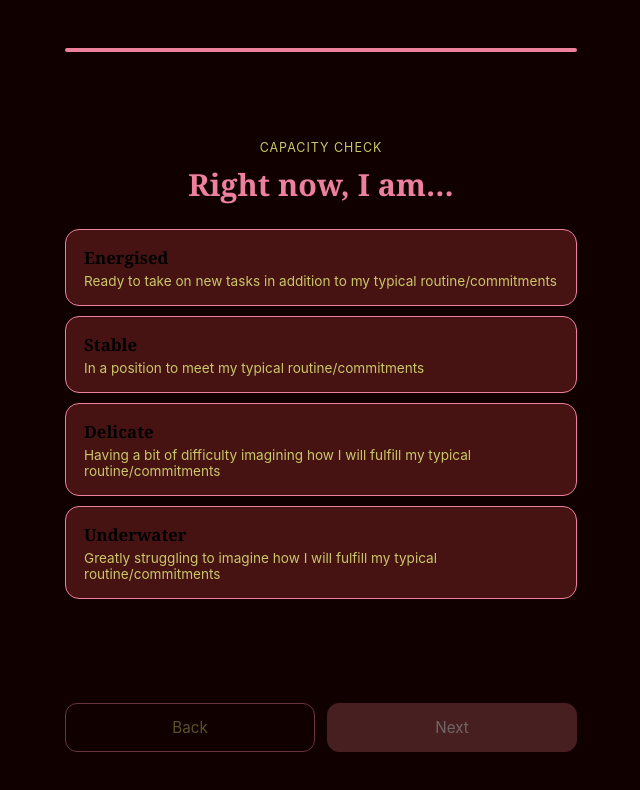
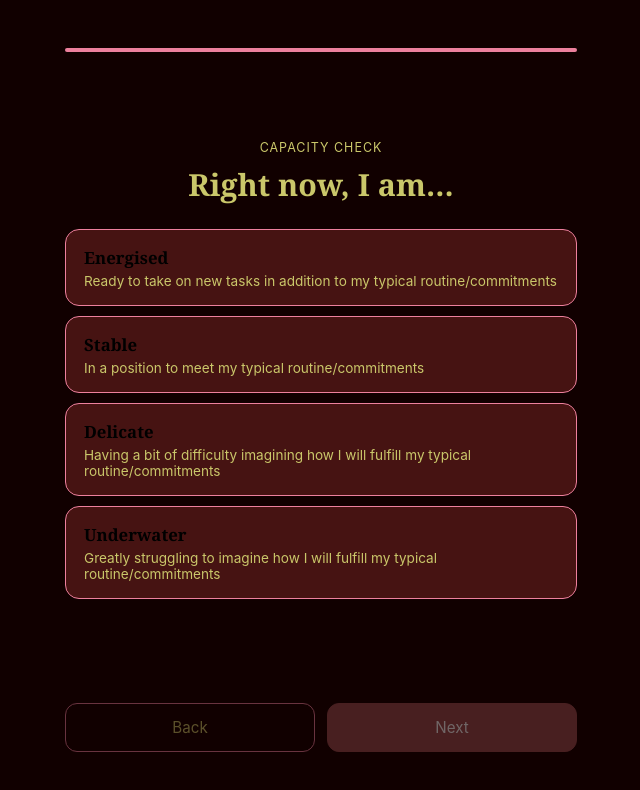
Before and after one commit to BlobGoblin66/capacity-checker, a React (Vite) app: page / in a window 1280 px wide. Shown: the top 790 px of the page, without its empty margins (319-959 px from the left). Built offline with nearby package versions, Linux system fonts and the light colour scheme.

Commit message:
Update index.css

```diff
--- a/src/index.css
+++ b/src/index.css
@@ -10,7 +10,7 @@
   /* Core palette */
   --color-bg: #110000;          /* page background */
   --color-surface: #461312;      /* cards / option backgrounds */
-  --color-ink: #ED809D;          /* main text */
+  --color-ink: #CAC76A;          /* main text */
   --color-muted: #CAC76A;        /* secondary text */
   --color-border: #ED809D;       /* borders / dividers */
 
```
